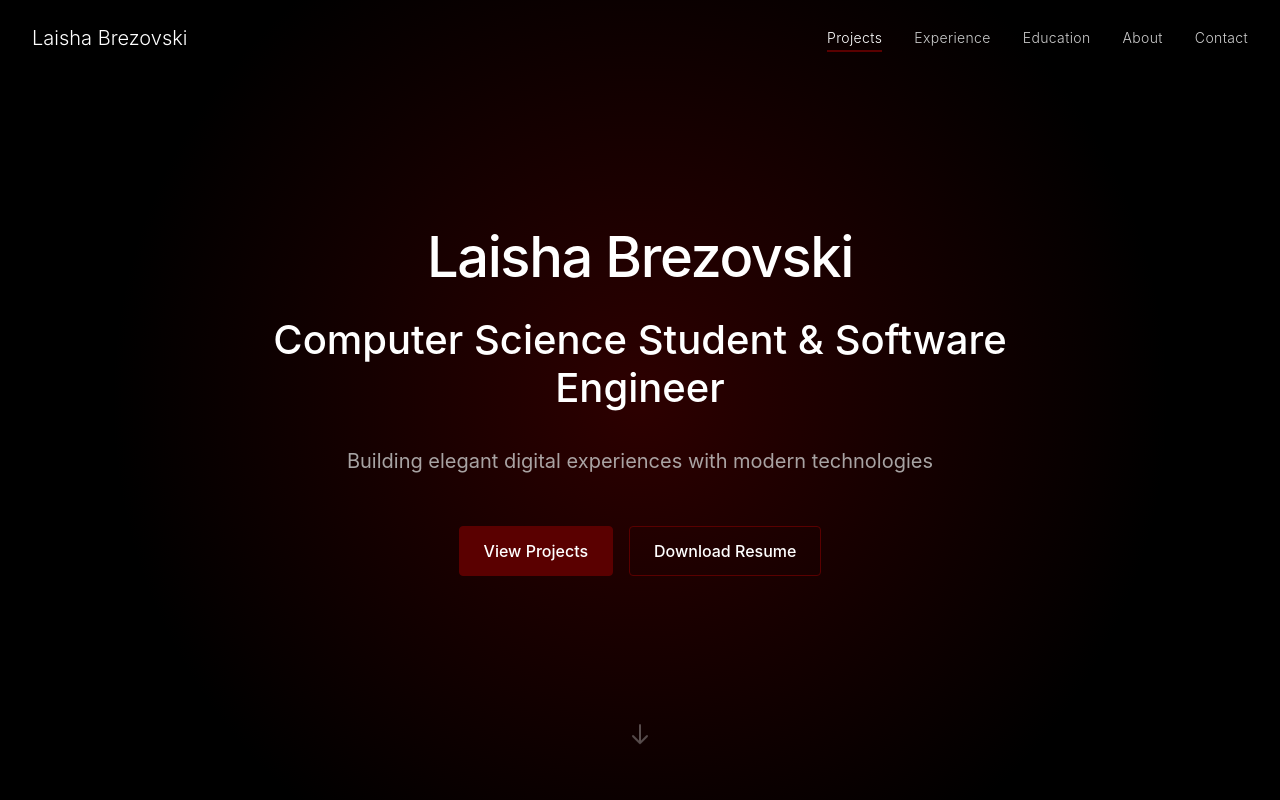
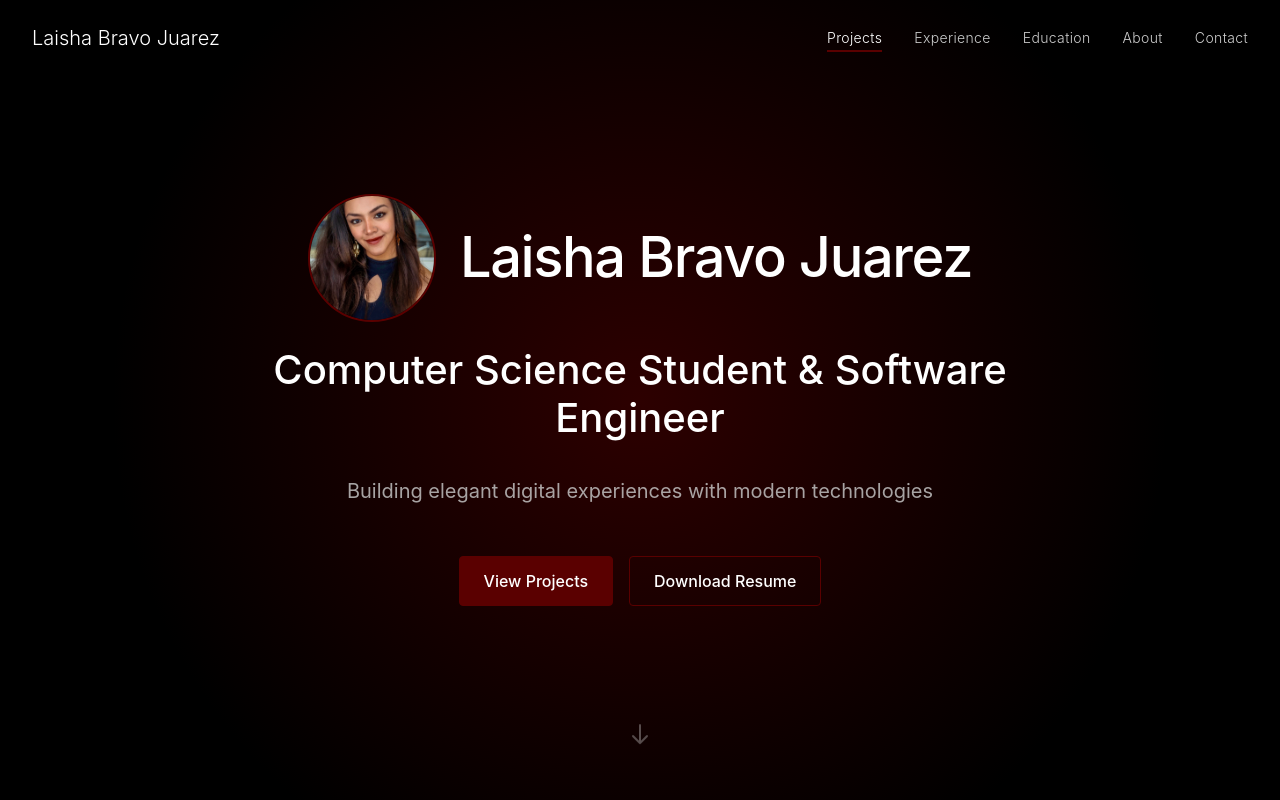
Before and after one commit to Laibrez/laibrez.github.io, a Next.js app: page / in a window 1280 px wide. Shown: the top 800 px of the page. Built offline with nearby package versions, Linux system fonts and the light colour scheme.

Commit message:
Update name to Laisha Bravo Juarez and add profile picture to hero section
Co-authored-by: Laibrez <190900001+Laibrez@users.noreply.github.com>

```diff
--- a/app/layout.tsx
+++ b/app/layout.tsx
@@ -2,7 +2,7 @@ import type { Metadata } from "next";
 import "./globals.css";
 
 export const metadata: Metadata = {
-  title: "Laisha Brezovski | Portfolio",
+  title: "Laisha Bravo Juarez | Portfolio",
   description: "Computer Science Student & Software Engineer. Building elegant digital experiences with modern technologies.",
 };
 
--- a/components/ContactSection.tsx
+++ b/components/ContactSection.tsx
@@ -70,7 +70,7 @@ export default function ContactSection() {
           {/* Footer */}
           <div className="border-t border-[#2a2a2a] pt-8">
             <p className="text-sm text-[#cccccc]/60">
-              © {new Date().getFullYear()} Laisha Brezovski. All rights reserved.
+              © {new Date().getFullYear()} Laisha Bravo Juarez. All rights reserved.
             </p>
           </div>
         </div>
--- a/components/HeroSection.tsx
+++ b/components/HeroSection.tsx
@@ -14,10 +14,19 @@ export default function HeroSection() {
       <div className="absolute inset-0 bg-gradient-radial from-[#5a0000]/10 via-transparent to-transparent opacity-50" />
 
       <div className="relative z-10 text-center max-w-4xl mx-auto">
-        {/* Main heading */}
-        <h1 className="text-6xl md:text-7xl font-light text-white mb-6 tracking-tight">
-          Laisha Brezovski
-        </h1>
+        {/* Profile Picture and Name Container */}
+        <div className="flex items-center justify-center gap-6 mb-6">
+          {/* Profile Picture */}
+          <img
+            src="/Meprofile.jpg"
+            alt="Laisha Bravo Juarez"
+            className="w-24 h-24 md:w-32 md:h-32 rounded-full object-cover border-2 border-[#5a0000]"
+          />
+          {/* Main heading */}
+          <h1 className="text-5xl md:text-6xl font-light text-white tracking-tight">
+            Laisha Bravo Juarez
+          </h1>
+        </div>
 
         {/* Subtitle */}
         <h2 className="text-2xl md:text-3xl font-light text-[#cccccc] mb-8">
--- a/components/Navigation.tsx
+++ b/components/Navigation.tsx
@@ -61,7 +61,7 @@ export default function Navigation() {
           onClick={() => window.scrollTo({ top: 0, behavior: 'smooth' })}
           className="text-xl font-light text-white hover:text-[#8B0000] transition-colors duration-300"
         >
-          Laisha Brezovski
+          Laisha Bravo Juarez
         </button>
 
         {/* Navigation Links */}
```
